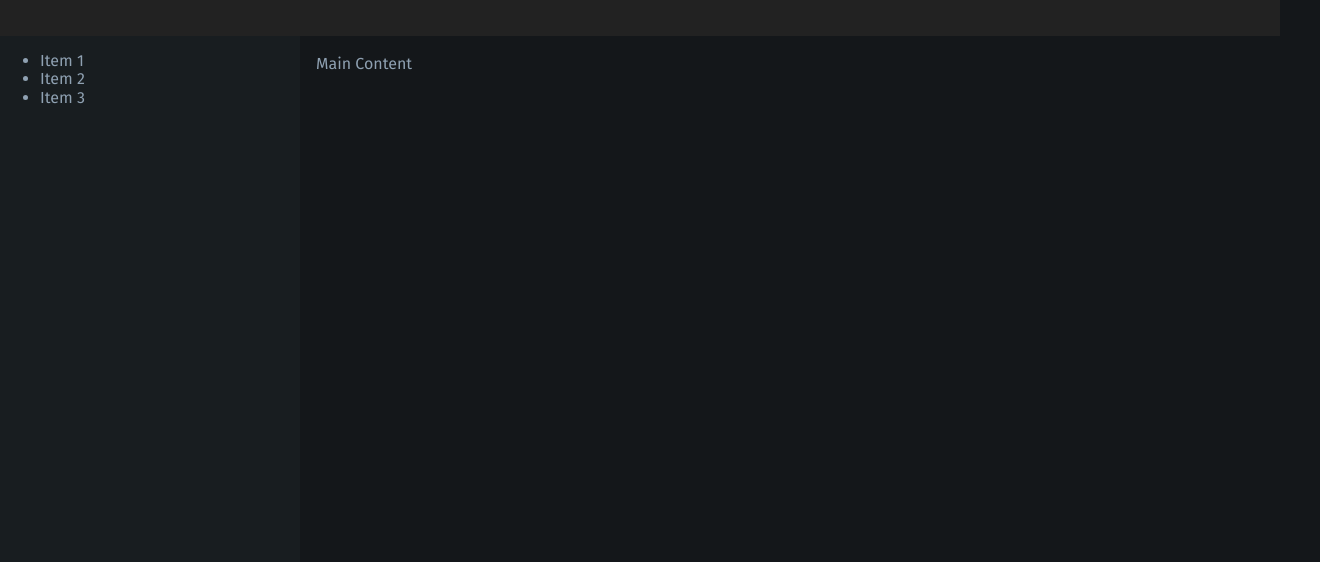
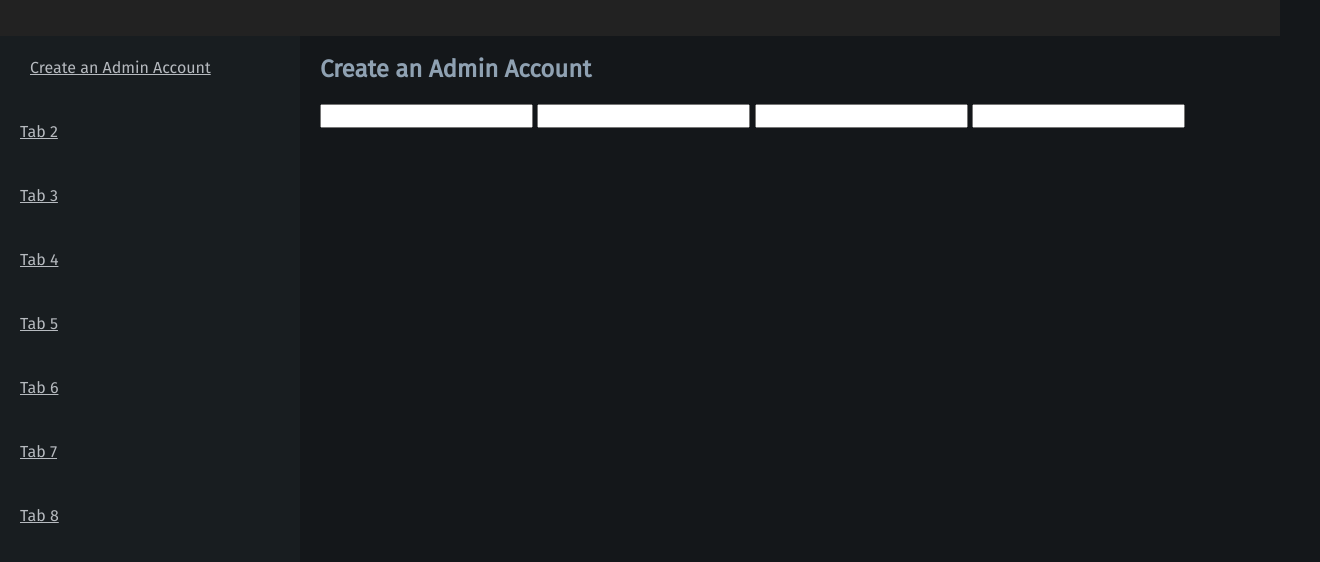
Before and after one commit to coachaki/ou-tools, a browser extension: page src/panel/panel.html in a window 1280 px wide. Shown: the part 64-626 px from the top of the page, 1320 px wide, since content can reach past the window. Drawn offline with Linux system fonts and the light colour scheme.

Commit message:
added styles for tabs

```diff
--- a/src/panel/panel.css
+++ b/src/panel/panel.css
@@ -9,6 +9,8 @@
   --theme-content-color1: #a9bacb;
   --theme-content-color2: #8fa1b2;
   --theme-content-color3: #667380;
+
+  box-sizing: border-box;
 }
 
 html,
@@ -30,6 +32,7 @@ body {
 }
 
 body > header {
+  padding: 0.2em 1em;
   grid-area: header;
   background-color: var(--theme-banner-background);
 }
@@ -43,8 +46,53 @@ body > nav {
   background-color: var(--theme-sidebar-background);
 }
 
-body > header,
-body > footer,
-body > main {
-  padding: 0.2em 1em;
+ul.tabs {
+  list-style: none;
+  padding: 0;
+  margin: 0;
 }
+
+ul.tabs li > a {
+  padding: 20px;
+  font-size: 1rem;
+  line-height: 1.5;
+  color: var(--theme-body-color-alt);
+  transition: padding 200ms ease-in;
+}
+
+ul.tabs.vertical li > a {
+  display: block;
+}
+ul.tabs.vertical li > a:hover,
+ul.tabs.vertical li > a:focus {
+  box-shadow: 0 0 3px 1px var(--theme-content-color1);
+  padding-left: 40px;
+  padding-right: 0px;
+  transition: padding 300ms ease-out;
+}
+
+ul.tabs.vertical li > a.active {
+  padding-left: 30px;
+  padding-right: 10px;
+  transition: padding 100ms;
+}
+
+main > section.tab {
+  width: 100%;
+  height: 100%;
+  margin: 0;
+}
+
+section.tab {
+  display: none;
+  padding: 20px;
+}
+
+section.tab > *:first-child {
+  padding-top: 0;
+  margin-top: 0;
+}
+
+section.tab.active {
+  display: block;
+}
--- a/src/panel/panel.html
+++ b/src/panel/panel.html
@@ -12,13 +12,41 @@
   <body>
     <header><h1>OU Campus Dev Tools</h1></header>
     <nav>
-      <ul>
-        <li>Item 1</li>
-        <li>Item 2</li>
-        <li>Item 3</li>
+      <ul class="tabs vertical">
+        <li><a href="#tab1" class="active">Create an Admin Account</a></li>
+        <li><a href="#tab2">Tab 2</a></li>
+        <li><a href="#tab3">Tab 3</a></li>
+        <li><a href="#tab4">Tab 4</a></li>
+        <li><a href="#tab5">Tab 5</a></li>
+        <li><a href="#tab6">Tab 6</a></li>
+        <li><a href="#tab7">Tab 7</a></li>
+        <li><a href="#tab8">Tab 8</a></li>
       </ul>
     </nav>
-    <main><p>Main Content</p></main>
+    <main>
+      <section class="tab active" id="tab1">
+        <h2>Create an Admin Account</h2>
+        <form action="create-user">
+          <input type="hidden" name="level" value="10">
+          <input type="hidden" name="webdav" value="true">
+          <label for=""></label>
+          <input type="text">
+          <label for=""></label>
+          <input type="text">
+          <label for=""></label>
+          <input type="text">
+          <label for=""></label>
+          <input type="text">
+        </form>
+      </section>
+      <section class="tab" id="tab2">Tab 2</section>
+      <section class="tab" id="tab3">Tab 3</section>
+      <section class="tab" id="tab4">Tab 4</section>
+      <section class="tab" id="tab5">Tab 5</section>
+      <section class="tab" id="tab6">Tab 6</section>
+      <section class="tab" id="tab7">Tab 7</section>
+      <section class="tab" id="tab8">Tab 8</section>
+    </main>
     <script src="panel.js"></script>
   </body>
 </html>
```
